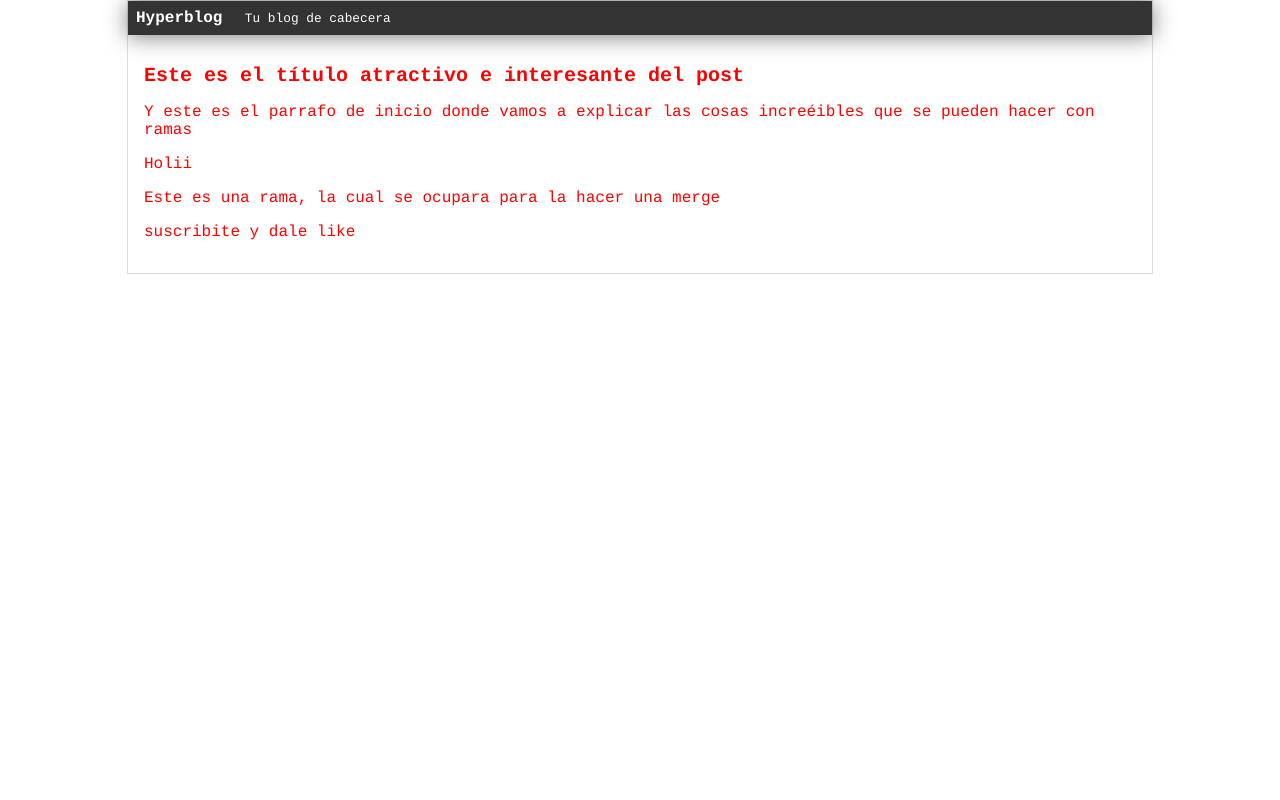
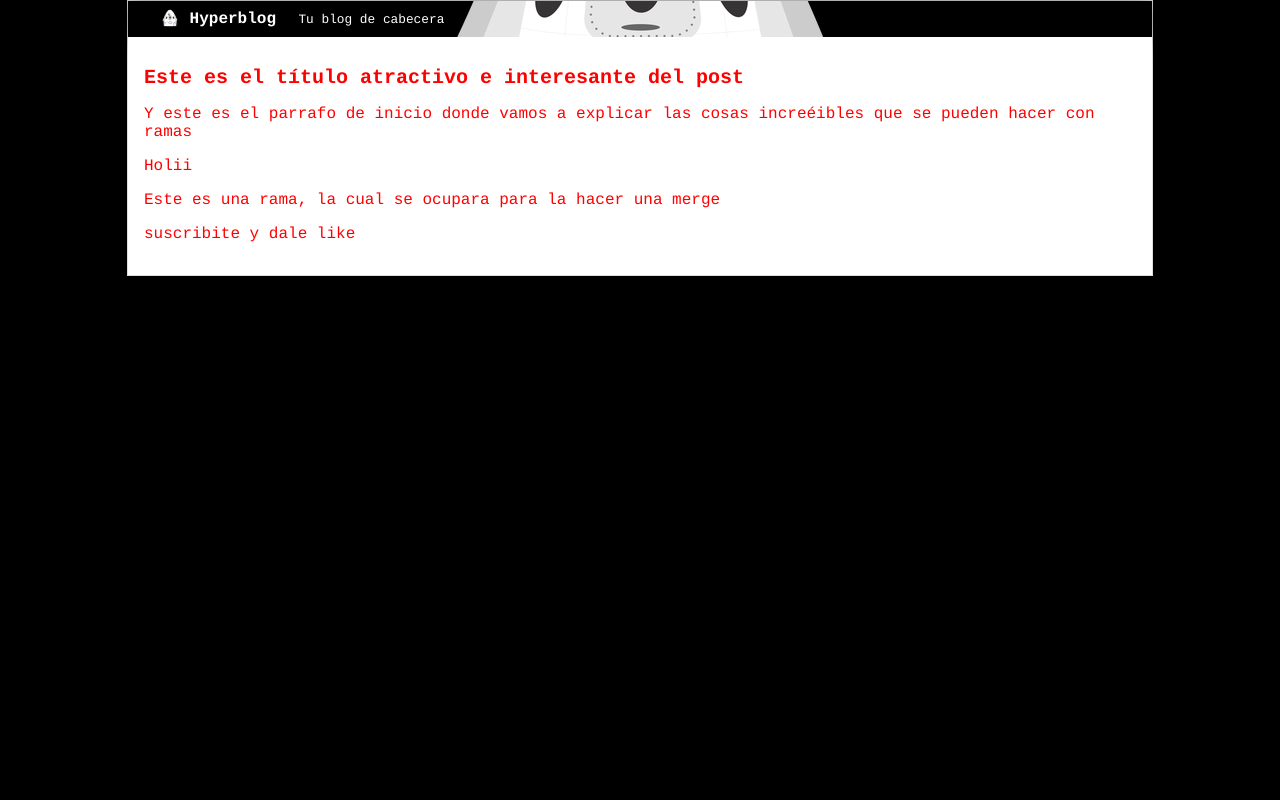
Before and after one commit to CarefreeBird004/Curso-Java-Backend-CDMX, a PHP site: page /blogpost.html in a window 1280 px wide. Run offline with PHP 8.4, Linux system fonts and the light colour scheme.

Commit message:
Color de fondo, logo nuevo y mejor color de header

```diff
--- a/blogpost.html
+++ b/blogpost.html
@@ -6,6 +6,7 @@
     <body>
         <div id="container">
             <div id="cabecera">
+                <img id="logo" src="imagen/dragon.png" />
                 Hyperblog
                 <span id="tagline">Tu blog de cabecera</span>
             </div>
--- a/css/estilos.css
+++ b/css/estilos.css
@@ -1,5 +1,6 @@
 body
 {
+    background: black;
     color: red;
     text-align: center;
     font-family: Courier;
@@ -10,12 +11,17 @@ body
 
 #cabecera
 {
-    background: #333;
+    background: url("../imagen/dragon.png") no-repeat center center;
     box-shadow: 0px 2px 22px 0px rgba(0,0,0,0.5);
     color: white;
     font-weight: bold;
     margin: 0;
-    padding: 0.5em;
+    padding: 0.5em 0 0.5em 2em;
+}
+#cabecera #logo
+{
+    width: 20px;
+    vertical-align: middle;
 }
 
 #cabecera #tagline
@@ -34,11 +40,13 @@ body
     margin: 0 auto;
 }
 
+
 #container h1
 {
     font-size: 20px;
 }
 #post
 {
+    background: white;
     padding: 1em;
 }
```
